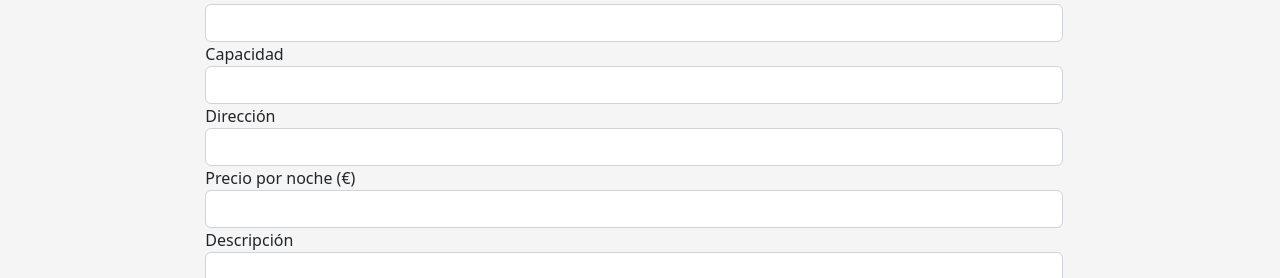
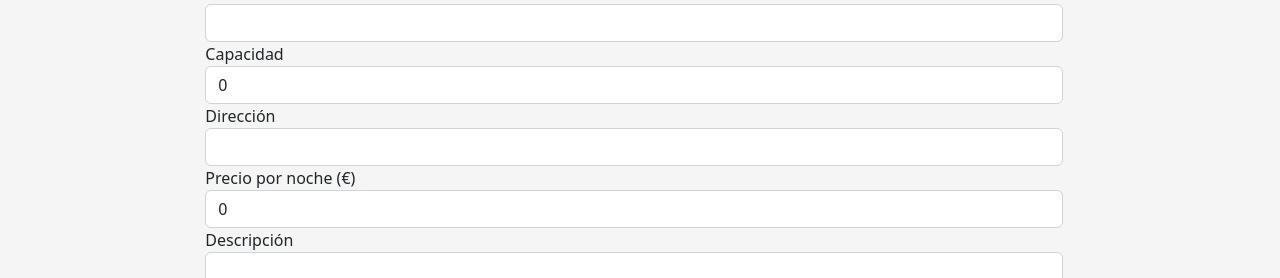
Before and after one commit to AngelJRM01/FRONTEND-IWEB2223, a React (Create React App) app: page /viviendas/propietario/1/vivienda/1/edit in a window 1280 px wide. Shown: the part 196-474 px from the top of the page. Built offline with nearby package versions, Linux system fonts and the light colour scheme; no server answers; grey boxes are pictures that could not be loaded.

Commit message:
minimal functional editingHouse

```diff
--- a/src/pages/createHouse.jsx
+++ b/src/pages/createHouse.jsx
@@ -27,7 +27,7 @@ const CreateHouse = () => {
     {fechaInicio: "2022-04-23T18:25:43.511+00:00"},
   {fechaInicio: "2010-04-23T18:25:43.511+00:00"}
   ]);
-  const [images, setImages] = useState(["terrazaDeJuan.jpg"]);
+  const [images, setImages] = useState([]);
   const [coordenates, setCoordenates] = useState({
     latitud: 40.41831,
     longitud: -3.70275,
--- a/src/pages/editHouse.jsx
+++ b/src/pages/editHouse.jsx
@@ -1,4 +1,4 @@
-import React, { useState } from 'react';
+import React, { useState, useEffect } from 'react';
 import { useParams } from 'react-router-dom';
 import { MapContainer, TileLayer } from 'react-leaflet'
 import '../styles/main.css';
@@ -8,29 +8,58 @@ import "leaflet/dist/leaflet.css";
 import { Header } from '../components/header.jsx';
 import { Footer } from '../components/footer.jsx';
 import { Global } from '../helper/Global';
+import { setUpHouse } from '../helper/SetUpHouse.js';
 
-const EditHouse = (house) => {
+const EditHouse = () => {
 
   const { id, idVivienda } = useParams();
-
-  const [title, setTitle] = useState(house.titulo);
-  const [capacity, setCapacity] = useState(house.capacidad);
-  const [direction, setDirection] = useState(house.direccion);
-  const [price, setPrice] = useState(house.precioNoche);
-  const [description, setDescription] = useState(house.descripcion);
-  const [state, setState] = useState(house.estado);
-  const [dates, setDates] = useState(house.fechasDisponibles);
-  const [images, setImages] = useState(house.imagenes);
-  // const [coordenates, setCoordenates] = useState(house.coordenates);
-  // const [owner, setOwner] = useState(house.propietario);
-
-  document.title = 'Editar vivienda';
+  const [ house, setHouse ] = useState();
+  const [title, setTitle] = useState('');
+  const [capacity, setCapacity] = useState('0');
+  const [direction, setDirection] = useState('');
+  const [price, setPrice] = useState('0');
+  const [description, setDescription] = useState('');
+  const [state, setState] = useState('Libre');
+  const [dates, setDates] = useState([
+    {fechaInicio: "2022-04-23T18:25:43.511+00:00"},
+  {fechaInicio: "2010-04-23T18:25:43.511+00:00"}
+  ]);
+  const [images, setImages] = useState([]);
+  const [coordenates, setCoordenates] = useState({
+    latitud: 40.41831,
+    longitud: -3.70275,
+  });
 
   const baseUrl = Global.baseUrl;
   const URI = `${baseUrl}viviendas/` + idVivienda;
   //6383fd185c003d453b597f3f = idVivienda
   //636a2eba353e6b6d0e281d7a = idPropietario
   const misViviendas = `http://localhost:3000/viviendas/propietario/${id}`;
+
+  document.title = 'Editar vivienda';
+
+  useEffect( () => {
+
+    //El setUpHouse no elije la casa
+    setUpHouse( idVivienda, setHouse );
+    console.log(id);
+
+  }, [idVivienda]);
+
+  useEffect( () => {
+
+    if(house !== undefined){
+      setTitle(house.titulo);
+      setCapacity(house.capacidad);
+      setDirection(house.direccion);
+      setPrice(house.precioNoche);
+      setDescription(house.descripcion);
+      setState(house.estado);
+      setImages(house.imagenes);
+      setCoordenates(house.coordenadas);
+    }
+
+  }, [house])
 
   const handleSubmit = async (e) => {
     e.preventDefault();
@@ -47,6 +76,18 @@ const EditHouse = (house) => {
       // coordenadas: coordenates,
       // valoracion: 0,
       // propietario: owner
+
+      // titulo: house.titulo,
+      // capacidad: house.capacidad,
+      // direccion: house.direccion,
+      // precioNoche: house.precioNoche,
+      // descripcion: house.descripcion,
+      // estado: house.estado,
+      // fechasDisponibles: house.fechasDisponibles,
+      // imagenes: house.imagenes,
+      // // coordenadas: coordenates,
+      // // valoracion: 0,
+      // // propietario: owner
     };
 
     const response = await fetch( URI, {
@@ -118,7 +159,7 @@ const EditHouse = (house) => {
                         </select>
                     </div>
                     <div>
-                        <MapContainer center={[40.41831, -3.70275]} zoom={13} >
+                        <MapContainer center={[40, -3]} zoom={13} >
                           <TileLayer
                             attribution='&copy; <a href="http://osm.org/copyright">OpenStreetMap</a> contributors'
                             url="https://{s}.tile.openstreetmap.org/{z}/{x}/{y}.png"
@@ -126,7 +167,7 @@ const EditHouse = (house) => {
                         </MapContainer>
                     </div>
                     {/* <Link to={"/viviendas/propietario/636a2eba353e6b6d0e281d7a"} > */}
-                      <button type="submit" className="btn btn-primary">Crear</button>
+                      <button type="submit" className="btn btn-primary">Actualizar</button>
                     {/* </Link> */}
                 </form>
             </div>
```
